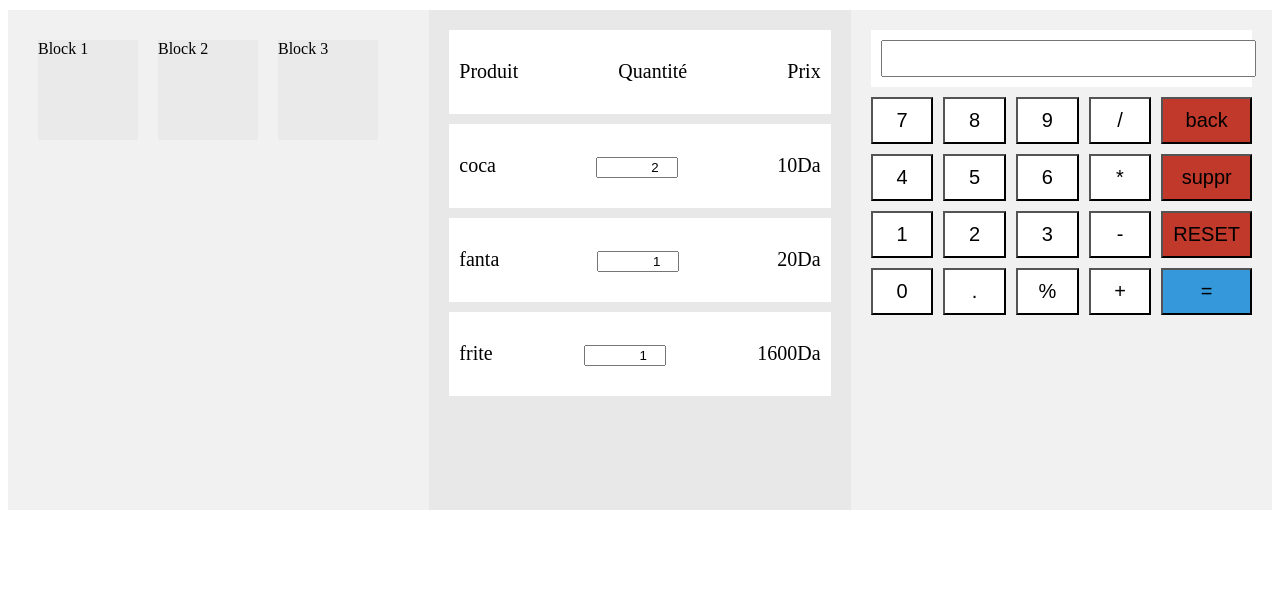
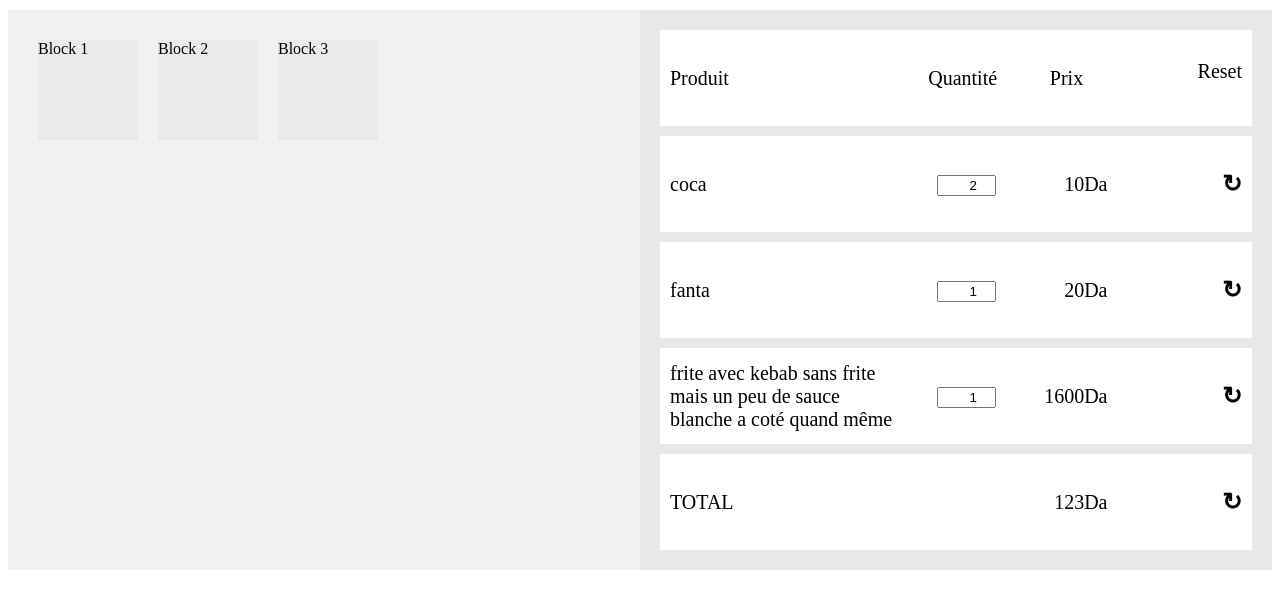
Before and after one commit to akrotag/ARCALI, a Flask app: page /users/index in a window 1280 px wide. Shown: the part 50-659 px from the top of the page. Run offline with Flask 3, Linux system fonts and the light colour scheme; some libraries are stand-ins or nearby versions.

Commit message:
started working on db functions and finished users frontend

```diff
--- a/admin.py
+++ b/admin.py
@@ -4,6 +4,7 @@ from hashlib import sha256
 
 admin = Blueprint("admin", __name__)
 
+###-Pages-###
 
 @admin.route("/admin_gestion")
 @login_required
--- a/main.py
+++ b/main.py
@@ -34,4 +34,4 @@ def hello():
     return render_template("index.html")
 
 if __name__ == "__main__":
-    app.run(debug=True)
+    app.run(debug=True, host="0.0.0.0")
--- a/static/css/checkout.css
+++ b/static/css/checkout.css
@@ -1,8 +1,15 @@
-.container {
+.container-2 {
+  display: grid;
+  grid-template-columns: repeat(2, 1fr);
+  width: 100%;
+}
+
+.container-3 {
   display: grid;
   grid-template-columns: repeat(3, 1fr);
   width: 100%;
 }
+
 
 .blocks {
   flex: 1;
@@ -24,28 +31,48 @@
   background-color: #e8e8e8;
   padding: 20px;
   display: grid;
+
   grid-template-rows: repeat(5, 1fr);
   grid-gap: 10px;
 }
 
+.product-table{
+  cursor: pointer;
+}
+
 .product {
-  display: flex;
+  display: inline-flex;
   flex-direction: row;
+  /* display: flex;
+  flex-direction: row; */
   padding: 10px;
   font-size: 20px;
   background-color: #fff;
 }
 
 .product .quantity{
+  margin-top: auto;
+  margin-bottom: auto;
   margin-left: auto;
   margin-right: auto;
   text-align: center;
+
 }
 
 .product .price{
-  margin-left: 0;
+  margin-top: auto;
+  margin-bottom: auto;
+  text-align: right;
+  margin-right: 20%;
+  width: 20%;
 }
 
+.product .name{
+  margin-top: auto;
+  margin-bottom: auto;
+  margin-right: 0;
+  width: 60%;
+}
 
 
 .quantity-input{
--- a/static/css/main.css
+++ b/static/css/main.css
@@ -36,3 +36,13 @@ nav ul li a:hover {
 #div-content{
     margin-top: 60px;
 }
+
+.hidden{
+    display: none;
+}
+
+.reload {
+    cursor: pointer;
+    font-weight: bold;
+    font-size: larger;
+}
--- a/static/js/checkout.js
+++ /dev/null
@@ -1,78 +0,0 @@
-var last_versions = []
-
-function saveCalcState(){
-    last_versions.push(document.querySelector("#CALC_INPUT").value)
-    if (last_versions.length > 10){
-        last_versions = last_versions.slice(1, last_versions.length)
-    }
-}
-
-
-function operation(x, s, y){
-    if (/[+-\/\*]/.test(s) && !/[%]/.test(x+y)){
-        return eval(`${x}${s}${y}`)
-    }
-    else if (/[%]/.test(y) && /[+-]/.test(s)){
-        return eval(`${x}*(1${s}(${(eval(y)/100)}))`)
-    }
-}
-
-
-
-function CalculatorAdd(value){
-    let calc_screen = document.querySelector("#CALC_INPUT")
-
-    saveCalcState()
-
-    if (calc_screen.value == "" && /[-+/\*%]/.test(value)){
-        return
-    }
-    if (!(/[-+/\*%.]/.test(value))){
-        calc_screen.value += value
-    }
-    else if (!(/[-+/\*%]/.test(calc_screen.value.slice(-1))) && /[-+/\*%]/.test(value)){
-        calc_screen.value += value
-    }else if (/[.]/.test(value) && !(/[.]/.test(calc_screen.value.split(/[-+/\*%]/).pop()))){
-        calc_screen.value += value
-    }
-}
-
-function CalculatorReset(){
-    let calc_screen = document.querySelector("#CALC_INPUT")
-    saveCalcState()
-    calc_screen.value = ""
-}
-
-function CalculatorSuppr(){
-    let calc_screen = document.querySelector("#CALC_INPUT")
-    saveCalcState()
-    calc_screen.value = calc_screen.value.slice(0, -1)
-}
-
-function CalculatorCancel(){
-    let calc_screen = document.querySelector("#CALC_INPUT")
-    last = last_versions.pop()
-    if(last != undefined){
-        calc_screen.value = last
-    }
-    else{
-        calc_screen.value = ""
-    }
-}
-
-function CalculatorResult(){
-    let calc_screen = document.querySelector("#CALC_INPUT")
-    // regex: ([-+\/*%])
-}
-
-
-
-
-let s = "5+6-40%+44"
-
-s= s.split(/(?=[%])|(?<=[%])/g)
-for (let i; i< s.length; i++){
-    if (s[i] == "%"){
-        temp = s[i-1]
-    }
-}
--- a/templates/users_index.html
+++ b/templates/users_index.html
@@ -8,7 +8,7 @@
 
 {% block content %}
 		<div id="checkout" class="active">
-			<div class="container">
+			<div class="container-2" id="CONTAINER">
 				<div class="blocks">
 				  <div class="block" value="10" name="coca">Block 1</div>
 				  <div class="block" value="20" name="fanta">Block 2</div>
@@ -16,12 +16,40 @@
 				  <!-- Add more blocks as needed -->
 				</div>
 				<div class="products">
-					<div class="product" id="producthead"><p class="name">Produit</p> <p class="quantity">Quantité</p> <p class="price">Prix</p></div>
-					<div class="product"><p class="name">coca</p> <p class="quantity"><input type="number" class="quantity-input" placeholder="0" value="2"></p> <p class="price">10Da</p></div>
-					<div class="product"><p class="name">fanta</p> <p class="quantity"><input type="number" class="quantity-input" placeholder="0" value="1"></p> <p class="price">20Da</p></div>
-					<div class="product"><p class="name">frite</p> <p class="quantity"><input type="number" class="quantity-input" placeholder="0" value="1"></p> <p class="price">1600Da</p></div>
+					<div class="product" id="producthead">
+						<p class="name">Produit</p>
+						<p class="quantity">Quantité</p>
+						<p class="price">Prix</p>
+						<p class="product-list-refresh">Reset</p>
+					</div>
+					<div class="product product-table" onclick="showCalc(this, 10)">
+						<p class="name">coca</p>
+						<p class="quantity"><input type="number" class="quantity-input" placeholder="0" value="2"></p>
+						<p class="price">10Da</p>
+						<p class="product-list-refresh reload">&#x21bb;</p>
+					</div>
+					<div class="product product-table" onclick="showCalc(this, 20)">
+						<p class="name">fanta</p>
+						<p class="quantity"><input type="number" class="quantity-input" placeholder="0" value="1"></p>
+						<p class="price">20Da</p>
+						<p class="product-list-refresh reload">&#x21bb;</p>
+
+					</div>
+					<div class="product product-table" onclick="showCalc(this, 1600)">
+						<p class="name">frite avec kebab sans frite mais un peu de sauce blanche a coté quand même</p>
+						<p class="quantity"><input type="number" class="quantity-input" placeholder="0" value="1"></p>
+						<p class="price">1600Da</p>
+						<p class="product-list-refresh reload">&#x21bb;</p>
+					</div>
+					<div class="product product-total">
+						<p class="name">TOTAL</p>
+						<p class="quantity"></p>
+						<p class="price">123Da</p>
+						<p class="product-list-refresh reload">&#x21bb;</p>
+					</div>
+
 				</div>
-				<div class="calculator">
+				<div class="calculator hidden" id="CALCULATOR">
 					<div class="calculator-screen">
 						<input type="text" class="screen-input" id="CALC_INPUT" readonly>
 				  	</div>
@@ -48,12 +76,13 @@
 						<button class="button" id="equal" onclick="CalculatorResult()">=</button>
 
 				  	</div>
-				</div>
 			  </div>
 		</div>
 
 {% endblock %}
 
 {% block scripts %}
+<script src=https://cdnjs.cloudflare.com/ajax/libs/mathjs/3.3.0/math.min.js></script>
+<script type="text/javascript" src="{{url_for('static', filename='js/calc.js')}}"></script>
 <script type="text/javascript" src="{{url_for('static', filename='js/checkout.js')}}"></script>
 {% endblock %}
```
Also changed, not shown: admin_functions.py (added, +35 -0 lines), static/js/calc.js (added, +127 -0 lines), databases/users.db.
